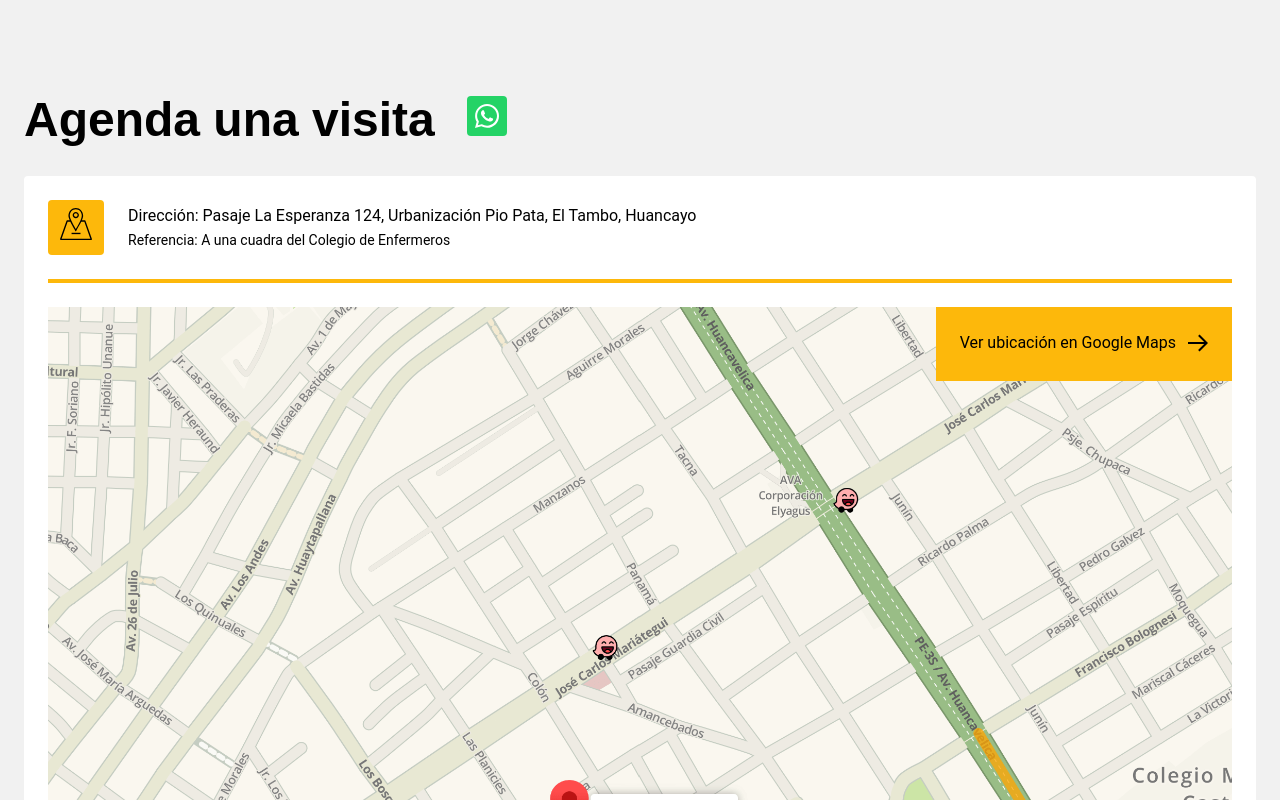
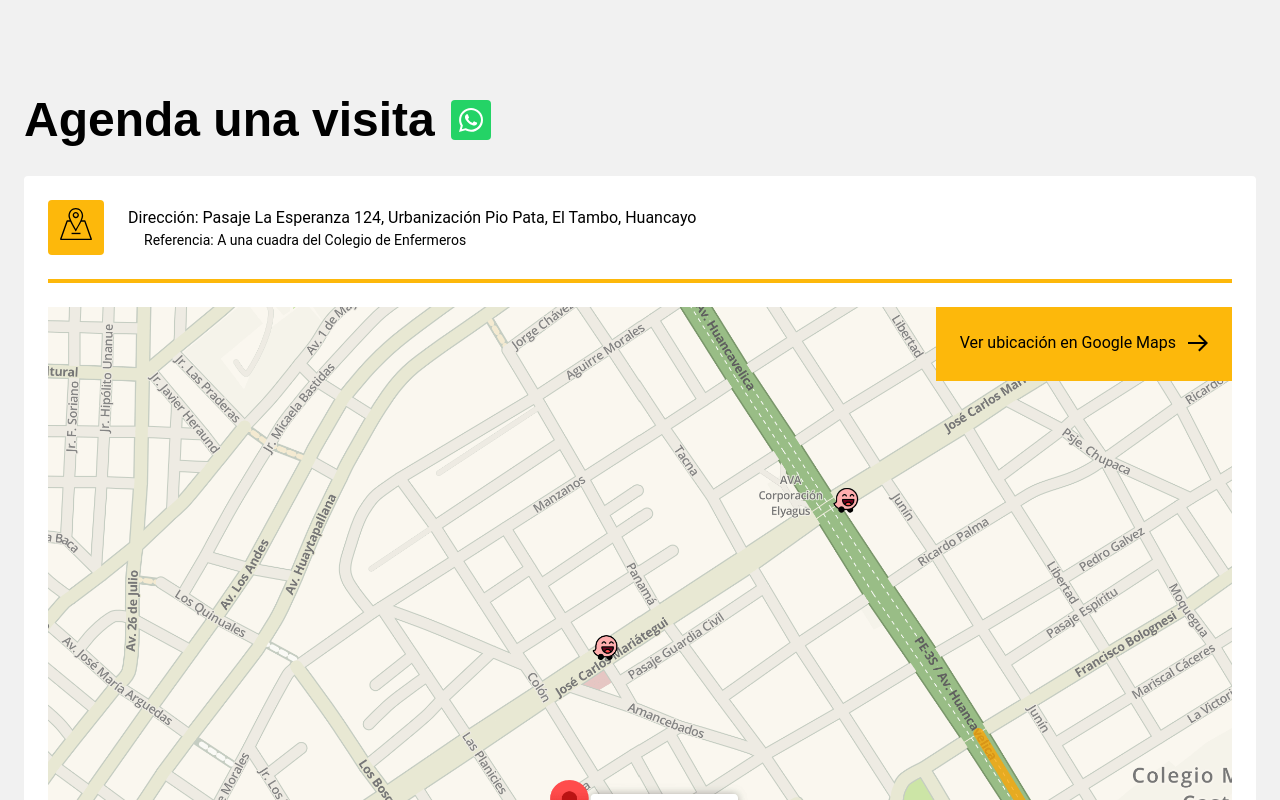
Before and after one commit to raffo1234/esperanza124, a Next.js app: page /sections/Address in a window 1280 px wide. Shown: the top 800 px of the page. Built offline with nearby package versions, Linux system fonts and the light colour scheme.

Commit message:
feat: improve buttons styles

```diff
--- /dev/null
+++ b/components/WhatsappButton.js
@@ -0,0 +1,23 @@
+import React from "react";
+import Image from "next/image";
+import whatsapp from "public/icons/whatsapp.svg";
+
+export default function WhatsappButton() {
+  return (
+    <a
+      href="https://wa.me/51988226088/?text=Quiero%20reservar%20una%20cita.%20%0AProyecto%20Esperanza%20124%2C%20El%20Tambo%20Huancayo"
+      className="flex items-center justify-center p-2 rounded bg-whatsapp-500 hover:bg-whatsapp-800 focus:outline-none focus:ring"
+      target="_blank"
+      rel="noreferrer"
+      alt="51988226088 - Esperanza 124, Departamentos en Venta en Huancayo El Tambo Pio Pata"
+    >
+      <Image
+        alt="51988226088 - Esperanza 124, Departamentos en Venta en Huancayo El Tambo Pio Pata"
+        width="24"
+        height="24"
+        src={whatsapp}
+        title="51988226088 - Esperanza 124, Departamentos en Venta en Huancayo El Tambo Pio Pata"
+      />
+    </a>
+  );
+}
--- a/pages/sections/Address.js
+++ b/pages/sections/Address.js
@@ -7,30 +7,17 @@ import Container from "components/Container";
 import Subtitle from "components/Subtitle";
 import Section from "components/Section";
 import { Fade } from "react-reveal";
-import whatsapp from "public/icons/whatsapp.svg";
+import WhatsappButton from "components/WhatsappButton";
 
 export default function Address() {
   return (
     <Section id="ubicacion">
       <Container>
-        <div className="flex">
-          <Subtitle>Agenda una visita</Subtitle>
-          <a
-            href="https://wa.me/51988226088/?text=Quiero%20reservar%20una%20cita.%20%0AProyecto%20Esperanza%20124%2C%20El%20Tambo%20Huancayo"
-            className="flex items-center self-start justify-center p-2 ml-8 rounded bg-whatsapp"
-            target="_blank"
-            rel="noreferrer"
-            alt="51988226088 - Esperanza 124, Departamentos en Venta en Huancayo El Tambo Pio Pata"
-          >
-            <Image
-              alt="51988226088 - Esperanza 124, Departamentos en Venta en Huancayo El Tambo Pio Pata"
-              width="24"
-              height="24"
-              src={whatsapp}
-              title="51988226088 - Esperanza 124, Departamentos en Venta en Huancayo El Tambo Pio Pata"
-            />
-          </a>
-        </div>
+        <Subtitle>
+          <div className="flex items-center space-x-4">
+            <span>Agenda una visita</span> <WhatsappButton />
+          </div>
+        </Subtitle>
         <div className="p-3 bg-white rounded lg:p-6">
           <h3 className="flex items-center space-x-6">
             <div className="px-3 py-2 rounded bg-warning">
@@ -39,9 +26,9 @@ export default function Address() {
             <p>
               Dirección: Pasaje La Esperanza 124, Urbanización Pio Pata, El
               Tambo, Huancayo <br />
-              <span className="text-sm">
+              <blockquote className="pl-4 text-sm ">
                 Referencia: A una cuadra del Colegio de Enfermeros
-              </span>
+              </blockquote>
             </p>
           </h3>
           <div className="w-full h-1 my-2 lg:my-6 bg-warning"></div>
@@ -57,7 +44,7 @@ export default function Address() {
                 href="https://goo.gl/maps/j5aTBkzth9z4buJZA"
                 target="_blank"
                 rel="noreferrer"
-                className="absolute top-0 right-0 flex items-center text-xs lg:text-base bg-warning "
+                className="absolute top-0 right-0 flex items-center text-xs lg:text-base bg-warning focus:outline-none focus:ring"
               >
                 <div className="p-2 transition duration-300 group lg:p-6">
                   <div className="flex items-center">
--- a/pages/sections/Header.js
+++ b/pages/sections/Header.js
@@ -1,8 +1,7 @@
 import React, { useState, useEffect } from "react";
-import Image from "next/image";
-import whatsapp from "public/icons/whatsapp.svg";
 import Container from "components/Container";
 import { FaDownload } from "react-icons/fa";
+import WhatsappButton from "components/WhatsappButton";
 
 export default function Header() {
   const [scrollPosition, setScrollPosition] = useState(0);
@@ -85,21 +84,7 @@ export default function Header() {
           </h1>
           <ul className="flex items-center gap-4">
             <li className="flex-shrink-0">
-              <a
-                href="https://wa.me/51988226088/?text=Quiero%20reservar%20una%20cita.%20%0AProyecto%20Esperanza%20124%2C%20El%20Tambo%20Huancayo"
-                className="flex items-center justify-center p-2 rounded bg-whatsapp "
-                target="_blank"
-                rel="noreferrer"
-                alt="51988226088 - Esperanza 124, Departamentos en Venta en Huancayo El Tambo Pio Pata"
-              >
-                <Image
-                  alt="51988226088 - Esperanza 124, Departamentos en Venta en Huancayo El Tambo Pio Pata"
-                  width="24"
-                  height="24"
-                  src={whatsapp}
-                  title="51988226088 - Esperanza 124, Departamentos en Venta en Huancayo El Tambo Pio Pata"
-                />
-              </a>
+              <WhatsappButton />
             </li>
             <li className="flex-shrink-0">
               <a
@@ -107,7 +92,7 @@ export default function Header() {
                 alt="Brochure Virtual - Esperanza 124, Departamentos en Venta en Huancayo El Tambo Pio Pata"
                 title="Brochure Virtual - Esperanza 124, Departamentos en Venta en Huancayo El Tambo Pio Pata"
                 href="/pdfs/esperanza124.pdf"
-                className="flex items-center justify-center px-4 py-2 space-x-2 text-white rounded bg-info"
+                className="flex items-center justify-center px-4 py-2 space-x-2 text-white border rounded bg-info hover:bg-white hover:border-info hover:text-info focus:outline-none focus:ring"
                 target="_blank"
                 rel="noreferrer"
               >
--- a/tailwind.config.js
+++ b/tailwind.config.js
@@ -46,7 +46,10 @@ module.exports = {
         warning: "#fdb80b",
         cream: "#dc9e00",
         danger: "#ff5570",
-        whatsapp: "#24d366",
+        whatsapp: {
+          500: "#24d366",
+          800: "#0AAC4B",
+        },
         brown: "#4F3829",
       },
     },
```
